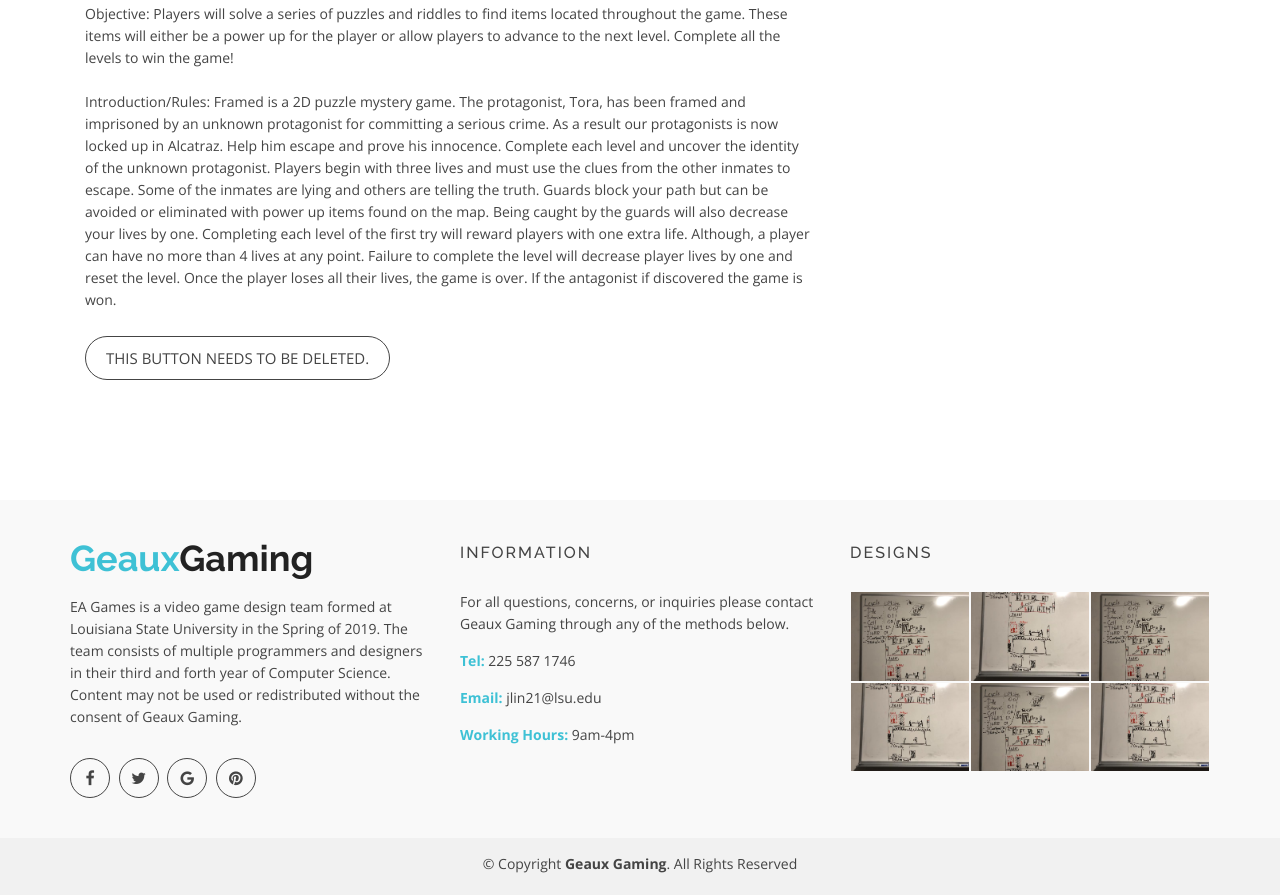
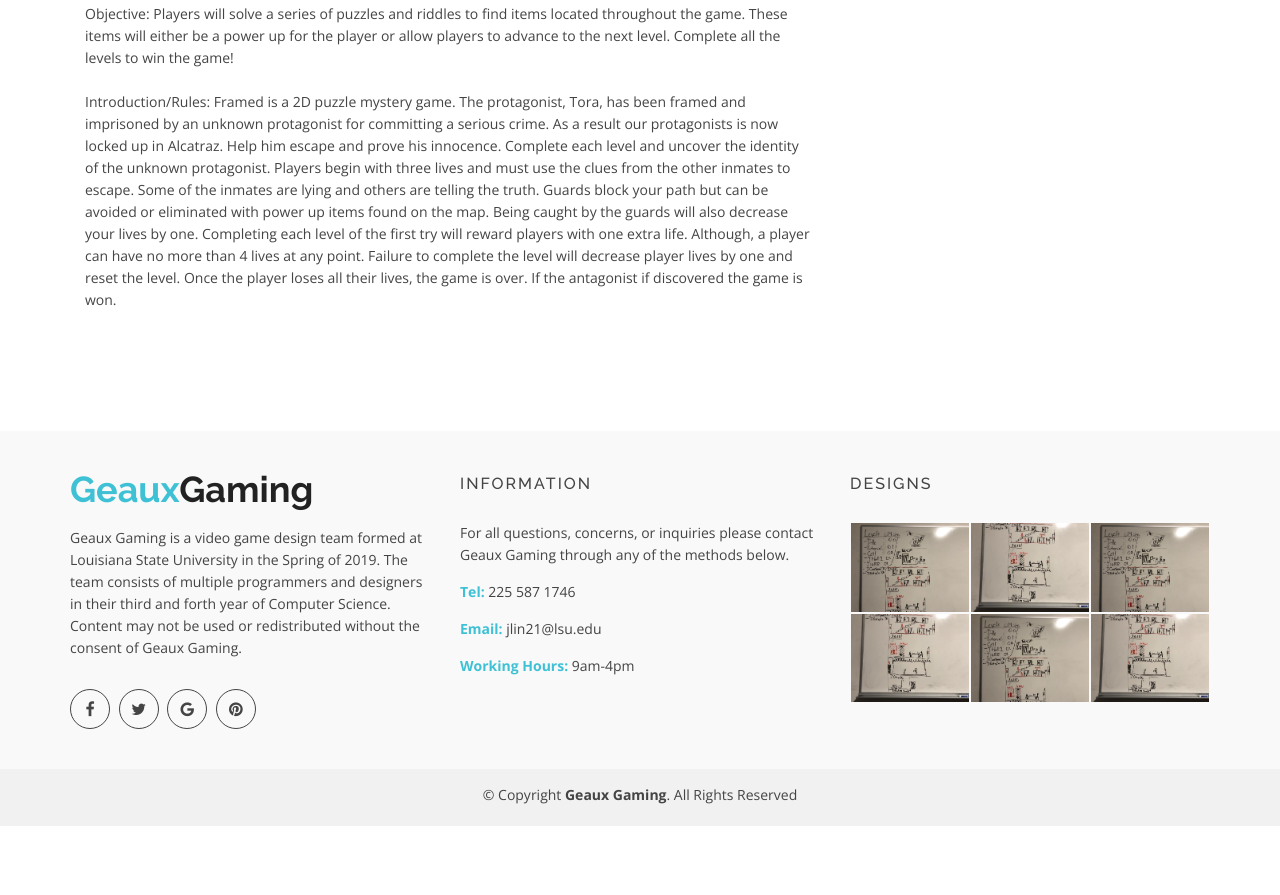
Before and after one commit to jnguyen37/jnguyen37.github.io, a plain HTML site: page blog.html in a window 1280 px wide. Shown: the part 1075-1970 px from the top of the page. After the commit the page ends 1901 px from the top, so only its background shows below. Drawn offline with nearby package versions, Linux system fonts and the light colour scheme.

Commit message:
Update blog.html

```diff
--- a/blog.html
+++ b/blog.html
@@ -241,7 +241,7 @@
                   </p>
                 </div>
                 <span>
-										<a href="blog-details.html" class="ready-btn">This button needs to be deleted.</a>
+										<!--<a href="blog-details.html" class="ready-btn">This button needs to be deleted.</a> -->
 									</span>
               </div>
             </div>
@@ -277,7 +277,7 @@
                   <h2><span>Geaux</span>Gaming</h2>
                 </div>
 
-                <p>EA Games is a video game design team formed at Louisiana State University in the Spring of 2019. The team consists of multiple programmers and designers in their third and forth year of Computer Science. Content may not be used or redistributed without the consent of Geaux Gaming.</p>
+                <p>Geaux Gaming is a video game design team formed at Louisiana State University in the Spring of 2019. The team consists of multiple programmers and designers in their third and forth year of Computer Science. Content may not be used or redistributed without the consent of Geaux Gaming.</p>
                 <div class="footer-icons">
                   <ul>
                     <li>
```
